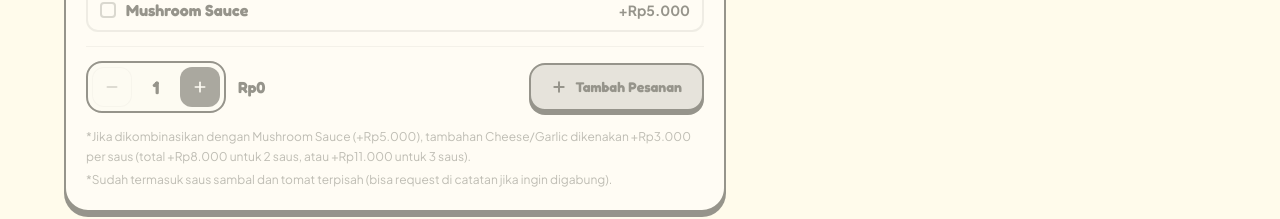
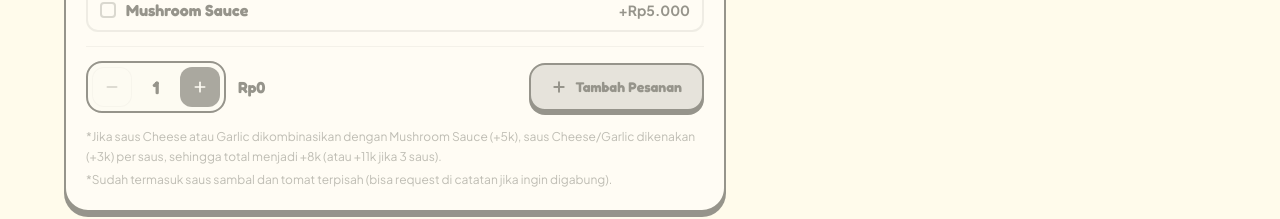
Before and after one commit to Zfanz12/perchick-order, a Next.js app: page / in a window 1280 px wide. Shown: the part 1840-2059 px from the top of the page. Built offline with nearby package versions, Linux system fonts and the light colour scheme.

Commit message:
docs: refine Mushroom + Cheese/Garlic asterisk wording (+8k/+11k)

```diff
--- a/components/DirectOrderForm.tsx
+++ b/components/DirectOrderForm.tsx
@@ -763,7 +763,7 @@ export function DirectOrderForm() {
 
             <div className="space-y-1 font-sans text-xs leading-relaxed text-[#78716C]">
               <p>
-                *Jika dikombinasikan dengan Mushroom Sauce (+Rp5.000), tambahan Cheese/Garlic dikenakan +Rp3.000 per saus (total +Rp8.000 untuk 2 saus, atau +Rp11.000 untuk 3 saus).
+                *Jika saus Cheese atau Garlic dikombinasikan dengan Mushroom Sauce (+5k), saus Cheese/Garlic dikenakan (+3k) per saus, sehingga total menjadi +8k (atau +11k jika 3 saus).
               </p>
               <p>
                 *Sudah termasuk saus sambal dan tomat terpisah (bisa request di catatan jika ingin digabung).
```
